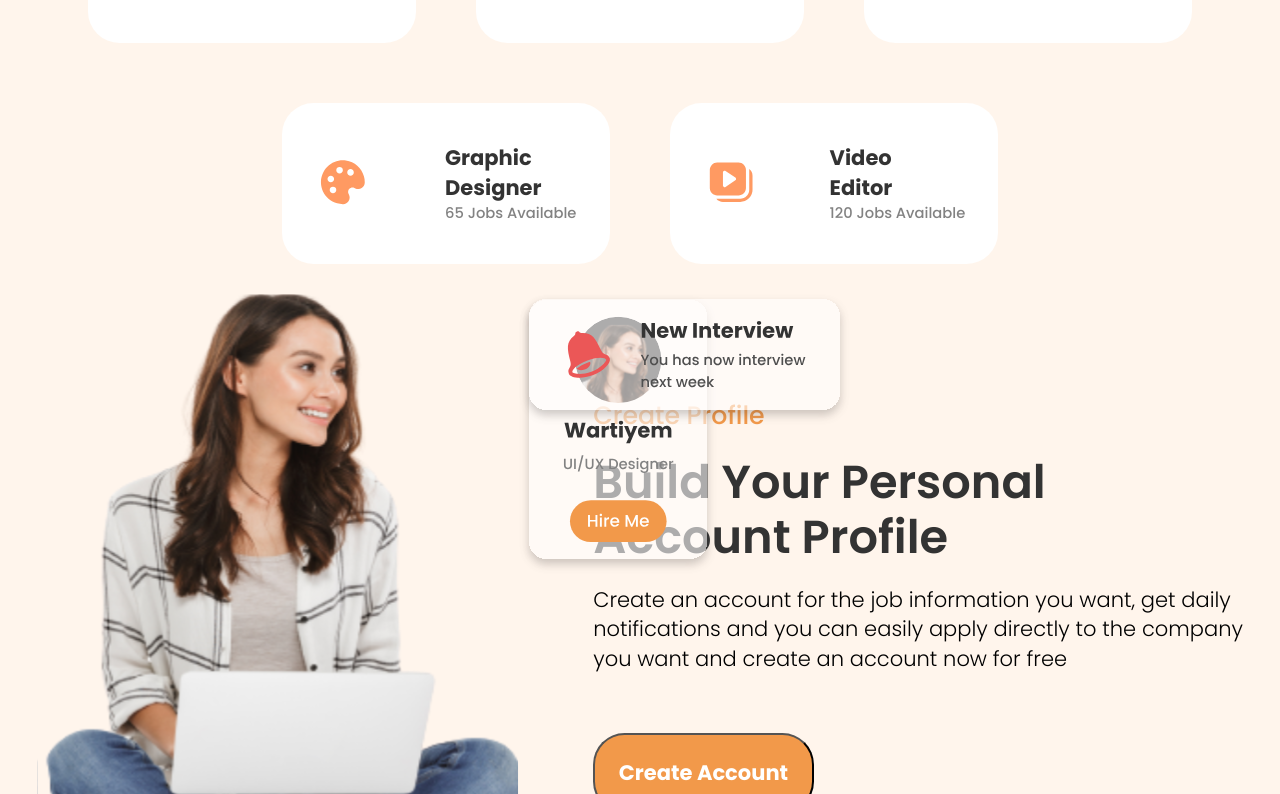
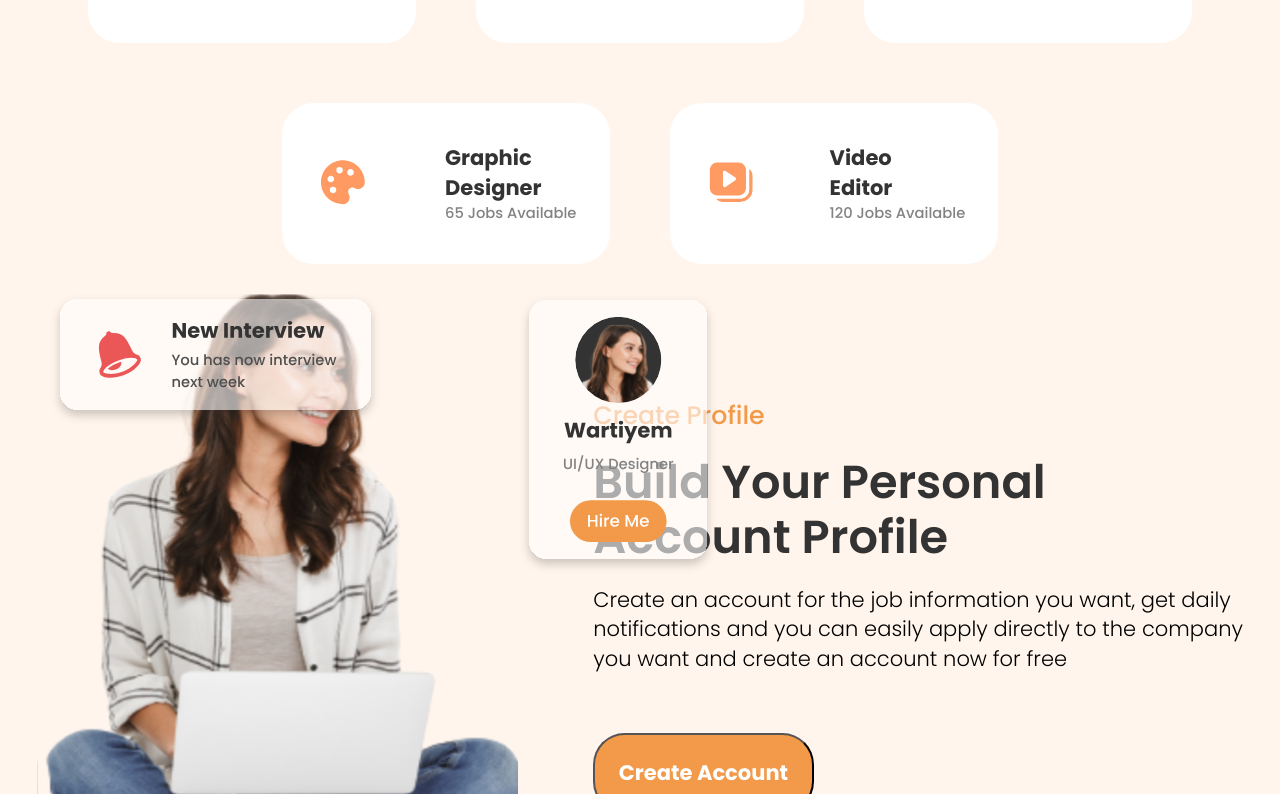
Before and after one commit to erema-amore/fullstack-project, a React (Create React App) app: page / in a window 1280 px wide. Shown: the part 1333-2127 px from the top of the page. Built offline with nearby package versions, Linux system fonts and the light colour scheme.

Commit message:
add login

```diff
--- a/src/pages/homepage/ChooseCategories.jsx
+++ b/src/pages/homepage/ChooseCategories.jsx
@@ -23,6 +23,7 @@ const ChooseCategories = () => {
                 </div>
 
                 <div className={style.chooseCategories_block_1_list}>
+
                     <div className={style.chooseCategories_block_1_list_main}>
                         <div className={style.chooseCategories_block_1_list_main_img}>
                             <img src={ megaphone } alt="megaphone" />
--- a/src/pages/homepage/chooseCategories.module.css
+++ b/src/pages/homepage/chooseCategories.module.css
@@ -145,12 +145,16 @@
 .chooseCategories_block_2_img_frame {
     position: absolute;
     z-index: 2;
+
+
 }
 
 
 .chooseCategories_block_2_img_interview {
     position: absolute;
     z-index: 2;
+    left: 50px;
+
 
 }
 
```
Also changed, not shown: src/components/recruiter/RecruiterLogin.jsx (+0 -52 lines), src/components/recruiter/RecruiterRegister.jsx (+2 -74 lines).
